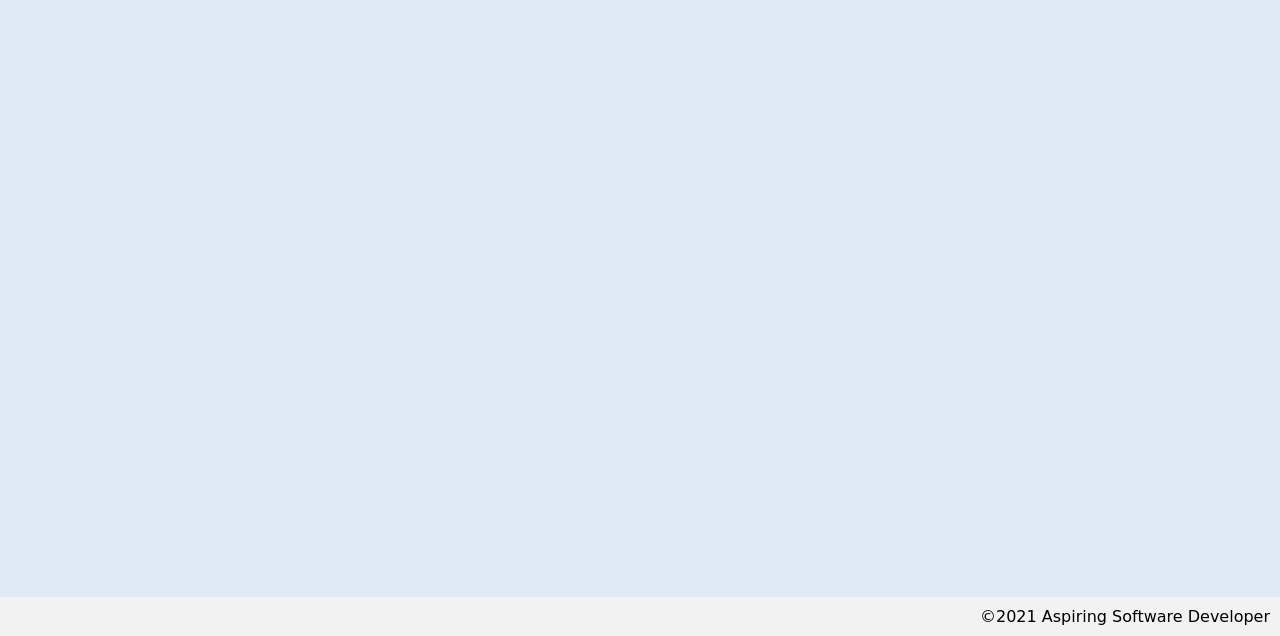
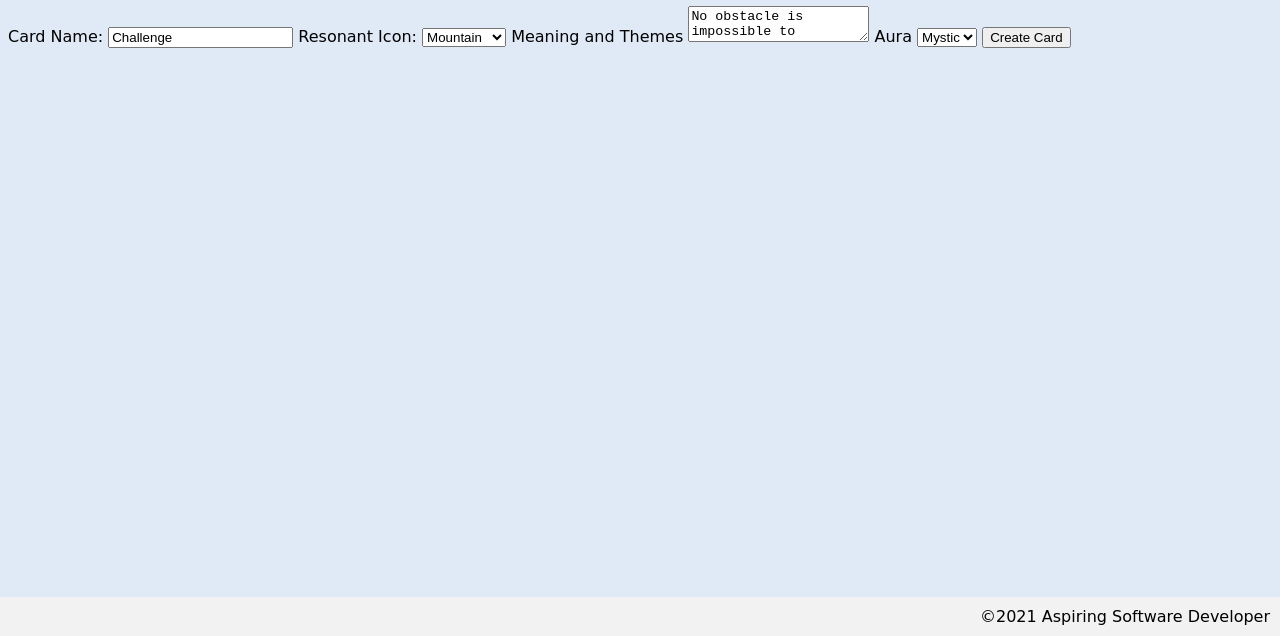
Before and after one commit to Allison-Ause/greeting-card-actual, a plain HTML site: page index.html in a window 1280 px wide. Shown: the part 164-800 px from the top of the page. Drawn offline with Linux system fonts and the light colour scheme; a web font is replaced by a local one.

Commit message:
Added Wireframe, States and Events to README. Filled out HTML layout

```diff
--- a/index.html
+++ b/index.html
@@ -16,7 +16,36 @@
     </header>
 
     <main>
+        <h1>Oracle Deck Builder</h1>
 
+    <div id="container">
+        <section id="inputs">
+            <label>
+                Card Name: <input id="name-input" value="Challenge">
+            </label>
+
+            <label>Resonant Icon:</label>
+            <select id="icon-select">
+                <option value="mountain.jpeg" selected>Mountain</option>
+                <option value="snake.webp">Snake</option>
+                <option value="moon.jpeg">Star</option>
+                <option value="enlightenment.webp">Gemstone</option>
+            </select>
+
+            <label for="description-textarea">Meaning and Themes</label>
+            <textarea id="description-textarea">No obstacle is impossible to overcome, though it may loom large before you. Don't be daunted by the incline ahead — lean in and you will be rewarded.</textarea>
+
+                <label for="theme-select">Aura</label>
+                <select id="theme-select">
+                    <option value="mystic" selected>Mystic</option>
+                    <option value="dark">Dark</option>
+                    <option value="sacral">Sacral</option>
+                </select>
+
+                <button id="export-button">Create Card</button>
+
+    </section>
+    </div>
     </main>
 
     <footer>&copy;2021 Aspiring Software Developer</footer>
```
Also changed, not shown: assets/Wireframe.png (added), assets/enlightenment.webp (added), assets/moon.jpeg (added), assets/mountain.jpeg (added), assets/snake.webp (added), 1 other file.
